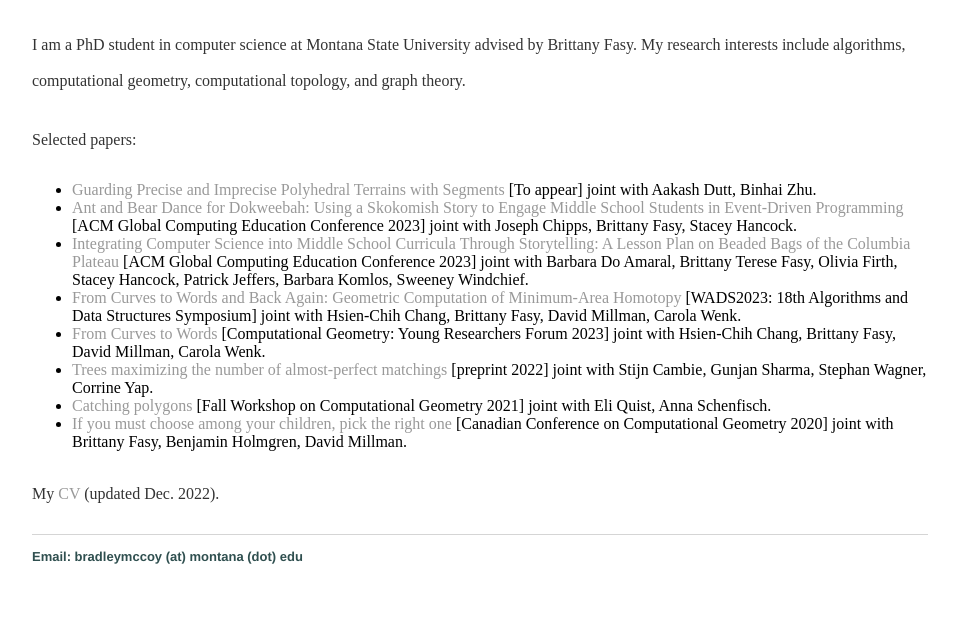
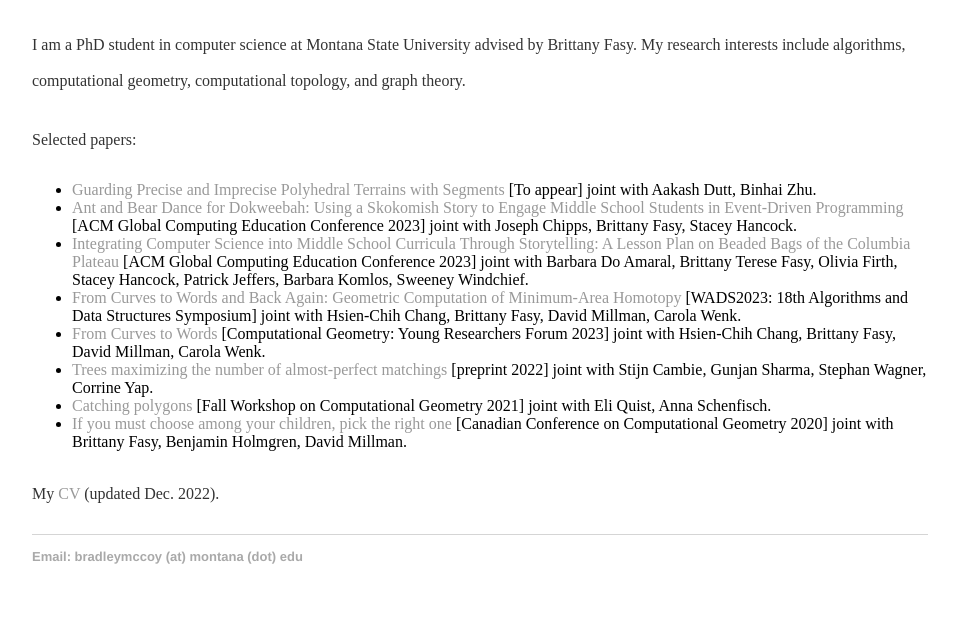
Before and after one commit to Brad-A-M/Brad-A-M.github.io, a Jekyll site: the page built from index.html, in a window 1280 px wide. Shown: the part 419-1046 px from the top of the page, without its empty margins (160-1119 px from the left). Built offline with Jekyll 4.4.1, drawn with Linux system fonts in a browser that asks for light colours.

Commit message:
Update default.html

```diff
--- a/_layouts/default.html
+++ b/_layouts/default.html
@@ -22,7 +22,7 @@
 			</div><!-- /.container -->
 			<footer>
 	    		<ul>
-				<p style="color:darkslategray; font-size:13px;"">Email: bradleymccoy (at) montana (dot) edu</p>
+				<p style="color:darkgray; font-size:13px;"">Email: bradleymccoy (at) montana (dot) edu</p>
 			</ul>
 			</footer>
 		</body>
```
